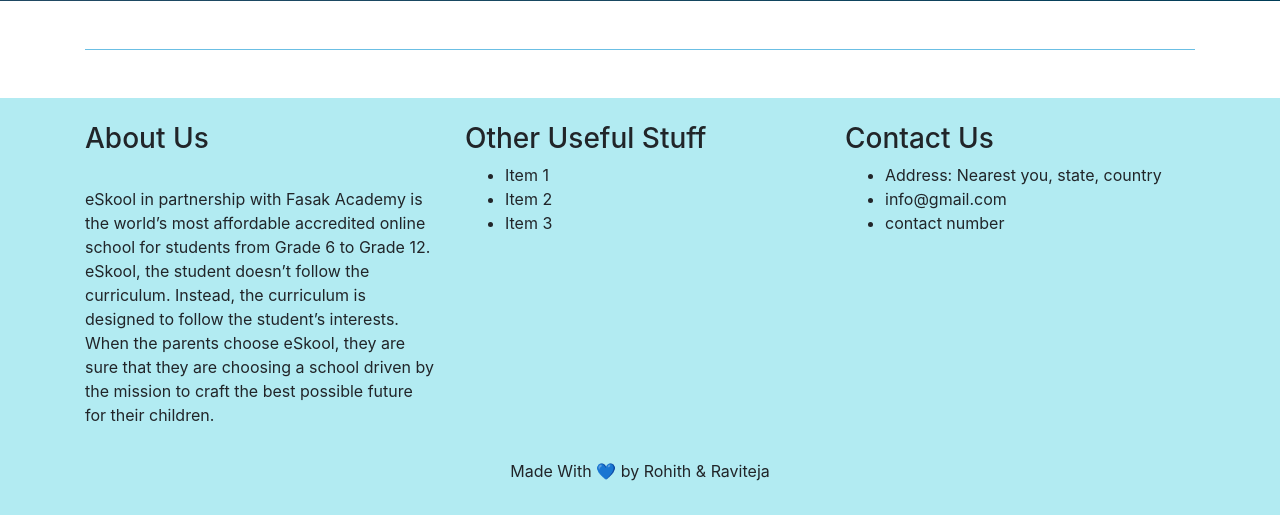
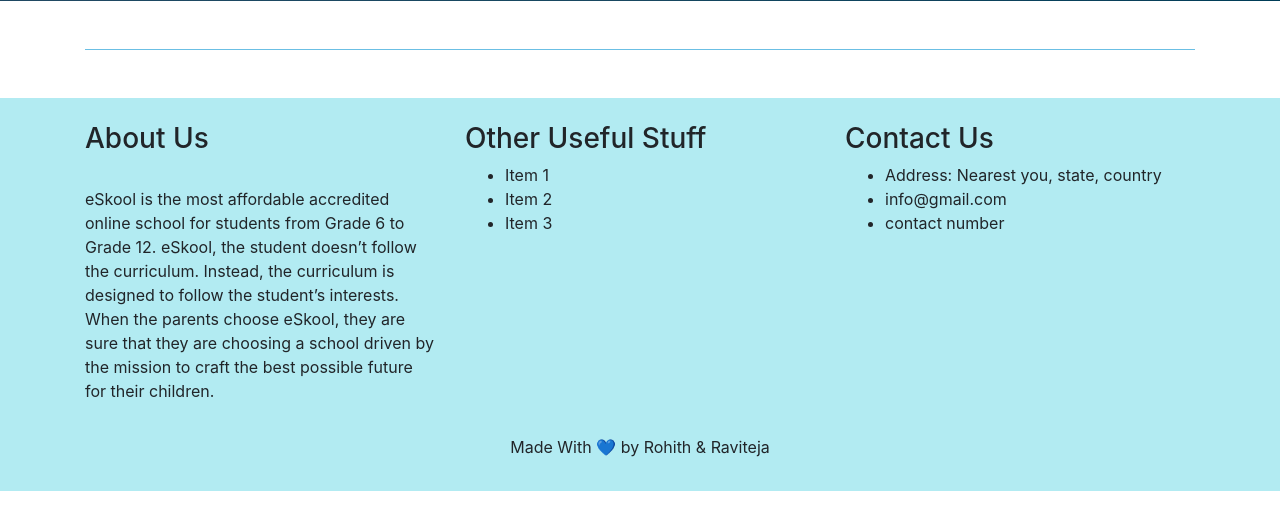
Before and after one commit to rohithmone27/eSkool, a Django app: page / in a window 1280 px wide. Shown: the part 3391-3906 px from the top of the page. After the commit the page ends 3882 px from the top, so only its background shows below. Run offline with Django 3.2, Linux system fonts and the light colour scheme; data comes from the database, SQL or seed files in the repository; some libraries are stand-ins or nearby versions.

Commit message:
Update base.html

```diff
--- a/templates/base.html
+++ b/templates/base.html
@@ -62,7 +62,7 @@
         <div class="row mt-4">
                   <div class="col-md-4 mt-4">
                             <h3>About Us</h3> <br>
-                            <p>eSkool in partnership with Fasak Academy is the world’s most affordable accredited online school for students from Grade 6 to Grade 12. eSkool, the student doesn’t follow the curriculum. Instead, the curriculum is designed to follow the student’s interests.
+                            <p>eSkool is the most affordable accredited online school for students from Grade 6 to Grade 12. eSkool, the student doesn’t follow the curriculum. Instead, the curriculum is designed to follow the student’s interests.
                               When the parents choose eSkool, they are sure that they are choosing a school driven by the mission to craft the best possible future for their children.</p>
                   </div>
                   <div class="col-md-4 mt-4">
```
